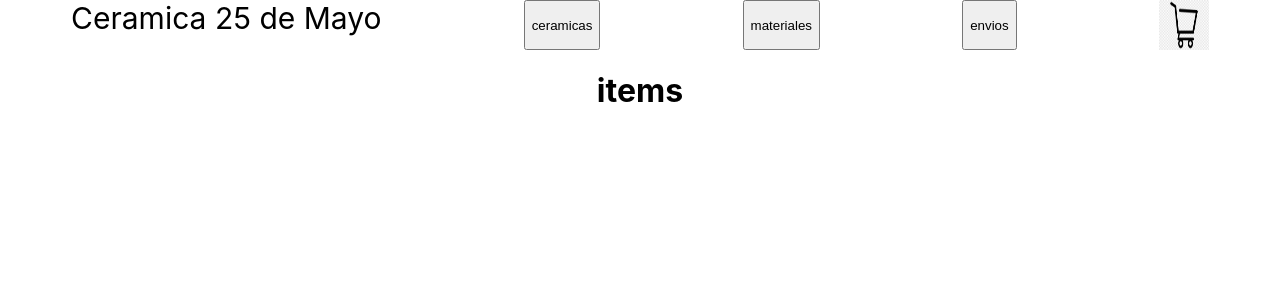
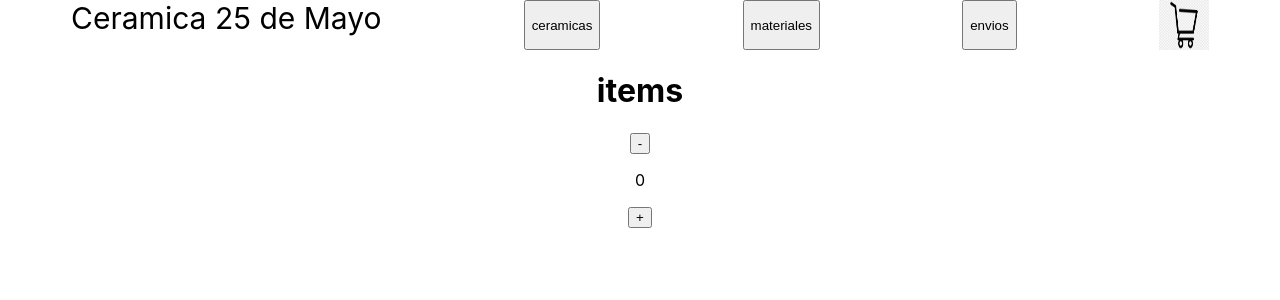
Before and after one commit to dperucca/reactCeramica, a React (Create React App) app: page / in a window 1280 px wide. Shown: the top 300 px of the page. Built offline with nearby package versions, Linux system fonts and the light colour scheme.

Commit message:
componets2

```diff
--- a/src/components/CartWidget/CartWidget.js
+++ b/src/components/CartWidget/CartWidget.js
@@ -1,8 +1,8 @@
 import './CartWidget.css'
 
-const CartWidget = (props) => {
+const CartWidget = () => {
     return(
-        <img className="cartImg" src="./images/cartImage.png" alt="img">{props.cart}</img>
+        <img className="cartImg" src="./images/cartImage.png" alt="img"></img>
     )
 }
 
--- /dev/null
+++ b/src/components/ItemCount/ItemCount.js
@@ -0,0 +1,24 @@
+import {useState} from 'react'
+
+const ItemCounter = () => {
+
+    const [count, setCount] = useState (0)
+    const decrement = () => {
+        if (count > 0)
+        setCount(count - 1)
+    }
+
+    const increment = () => {
+        setCount(count + 1)
+    }
+
+    return(
+        <div>
+            <button onClick={decrement}>-</button>
+            <p>{count}</p>
+            <button onClick={increment}>+</button>
+        </div>
+    )
+}
+
+export default ItemCounter
--- a/src/components/ItemListContainer/ItemListContainer.js
+++ b/src/components/ItemListContainer/ItemListContainer.js
@@ -1,7 +1,11 @@
+import ItemCounter from "../ItemCount/ItemCount"
+
 const ItemListContainer = (props) => {
-    console.log(props.greeting)
     return(
-        <h1>{props.greeting}</h1>
+        <div>
+            <h1>{props.greeting}</h1>
+            <ItemCounter />
+        </div>
     )
 }
 
```
